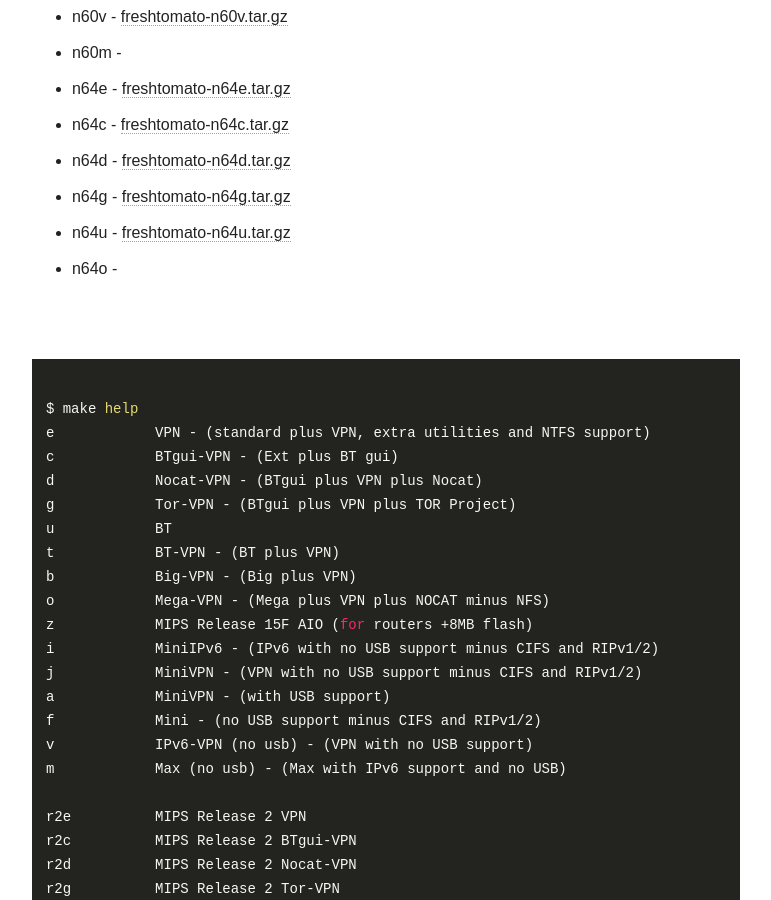
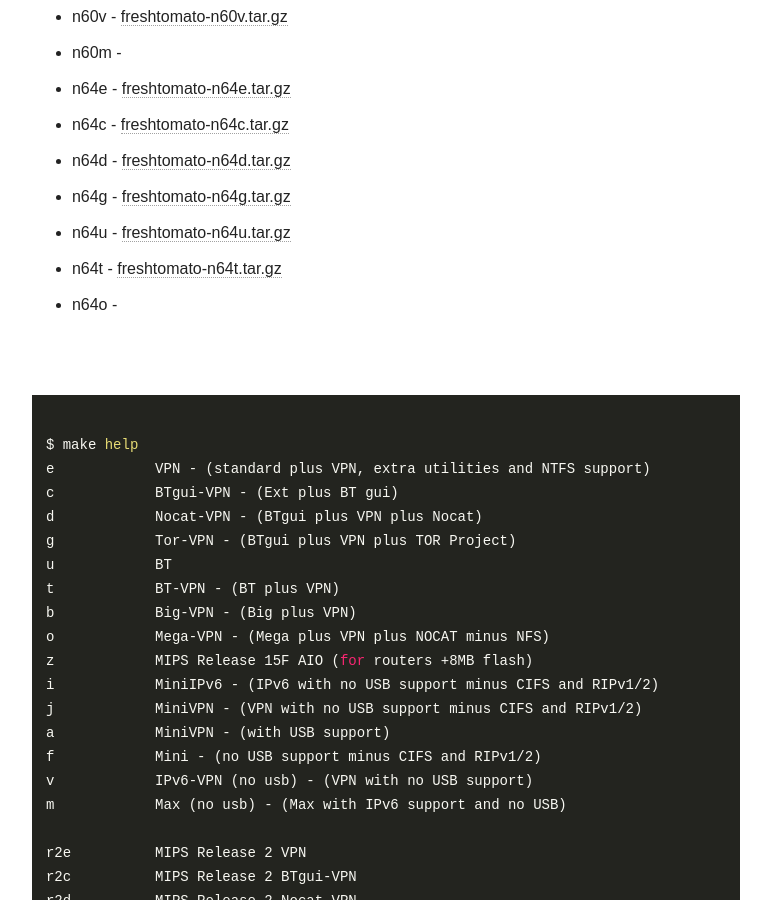
Before and after one commit to oglopss/freshtomato-mips-ci-jekyll, a Jekyll site: the page built from index.html, in a window 1280 px wide and 900 px high, scrolled down 1747 px. Shown: the whole window, without its empty margins (254-1025 px from the left). Built offline with Jekyll 4.4.1, drawn with Linux system fonts in a browser that asks for light colours; nearby versions of some CDN libraries.

Commit message:
Travis build 11 n64t pushed to gh-pages

```diff
--- a/_data/ss.yml
+++ b/_data/ss.yml
@@ -39,3 +39,4 @@ files:
   - 0037 n64g freshtomato-n64g.tar.gz
   - 0038 n64u freshtomato-n64u.tar.gz
   - 0041 n64o
+  - 0039 n64t freshtomato-n64t.tar.gz
```
Also changed, not shown: 1 other file.
